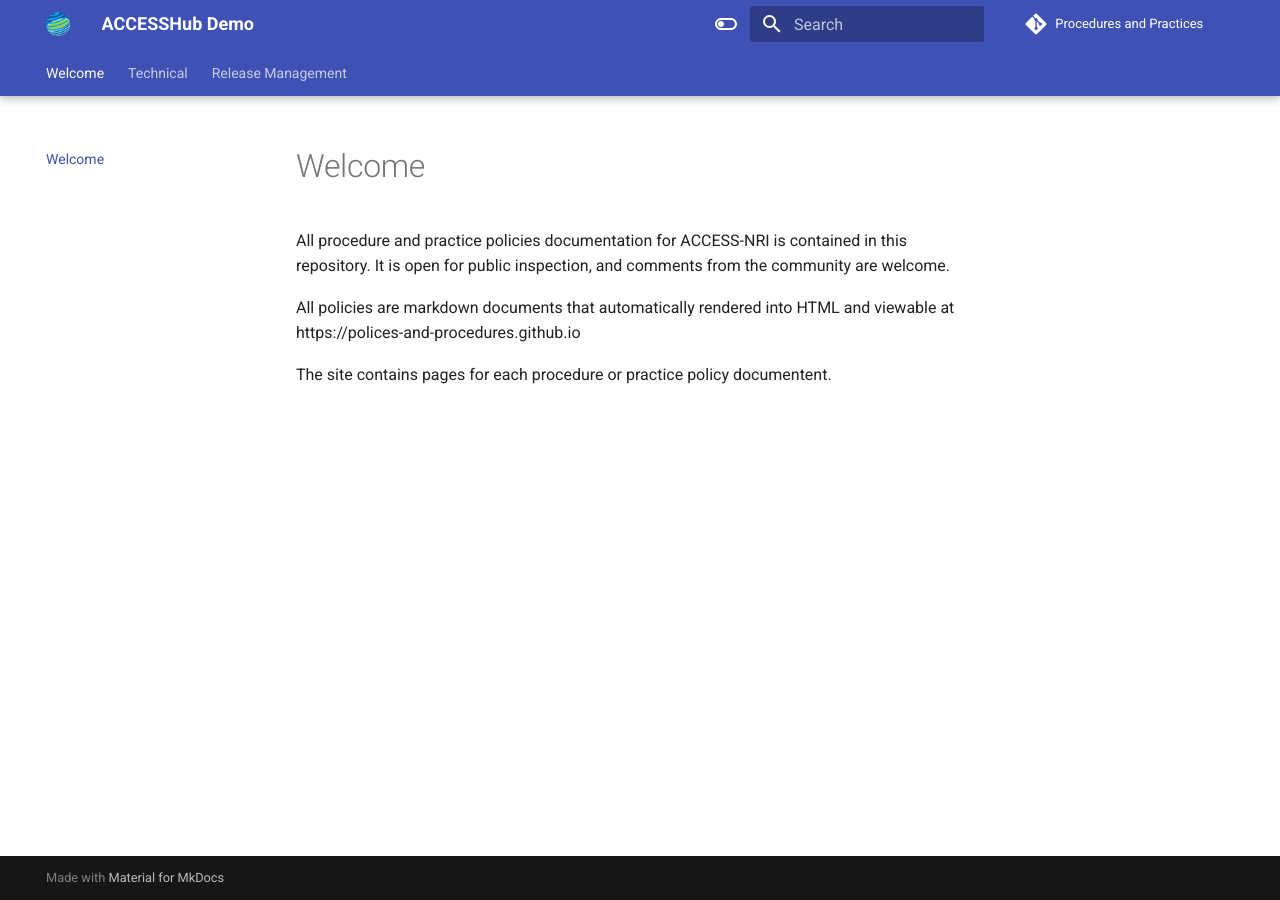
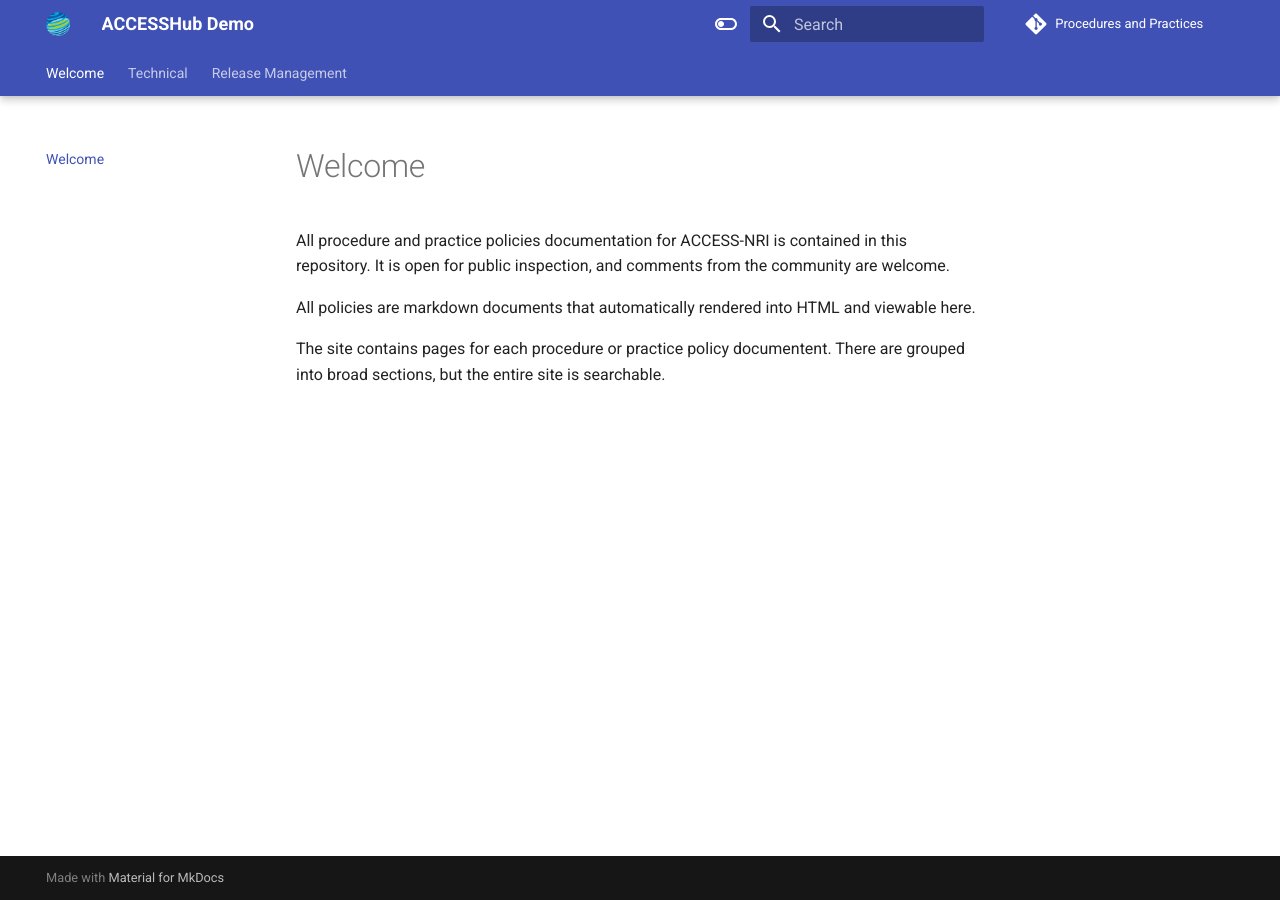
Before and after one commit to ACCESS-NRI/procedures-and-practices, an MkDocs documentation site: the page built from docs/index.md, in a window 1280 px wide. Built offline with MkDocs 1.6.1 and Material for MkDocs 9.7.7, drawn with Linux system fonts in a browser that asks for light colours; comment, search, counter and statistics services are not loaded.

Commit message:
Updated index

```diff
--- a/docs/index.md
+++ b/docs/index.md
@@ -1,5 +1,5 @@
 All procedure and practice policies documentation for ACCESS-NRI is contained in this repository. It is open for public inspection, and comments from the community are welcome.
 
-All policies are markdown documents that automatically rendered into HTML and viewable at https://polices-and-procedures.github.io
+All policies are markdown documents that automatically rendered into HTML and viewable here.
 
-The site contains pages for each procedure or practice policy documentent.
+The site contains pages for each procedure or practice policy documentent. There are grouped into broad sections, but the entire site is searchable.
```
